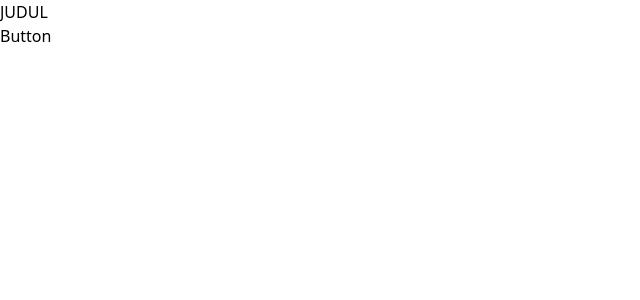
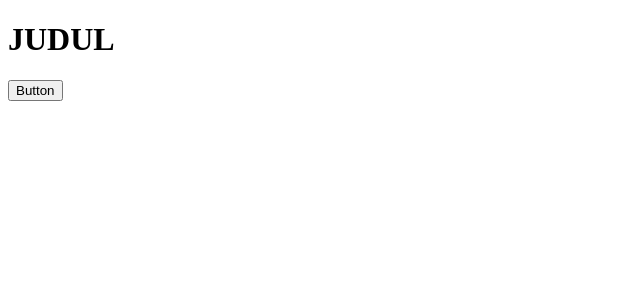
Before and after one commit to hafiyyanabdulaziz/react-tailwind-antd-starterkit, a React (Create React App) app: page / in a window 1280 px wide. Shown: the top 300 px of the page, without its empty margins (0-640 px from the left). Built offline with nearby package versions, Linux system fonts and the light colour scheme.

Commit message:
matikan preflight agar tidak bentrok

```diff
--- a/tailwind.config.js
+++ b/tailwind.config.js
@@ -5,4 +5,7 @@ module.exports = {
     extend: {},
   },
   plugins: [],
+  corePlugins: {
+    preflight: false,
+  },
 };
```
